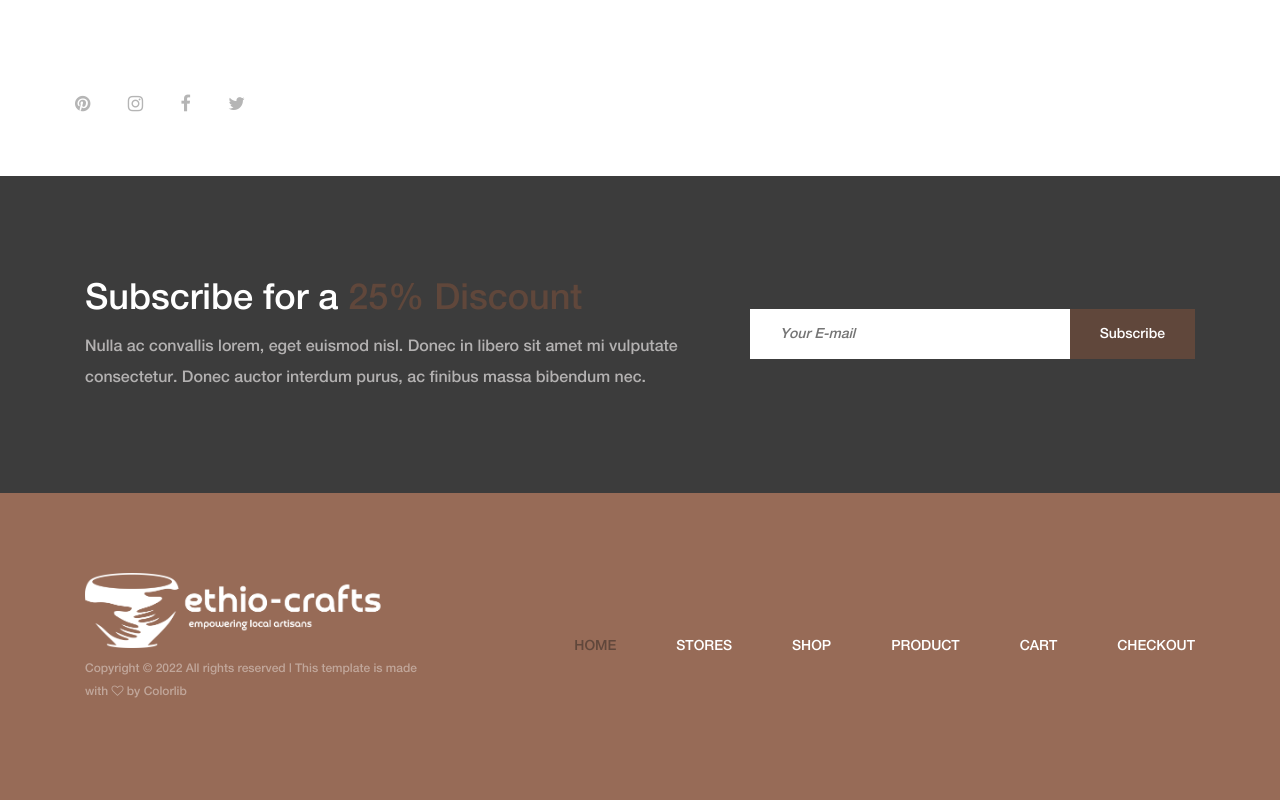
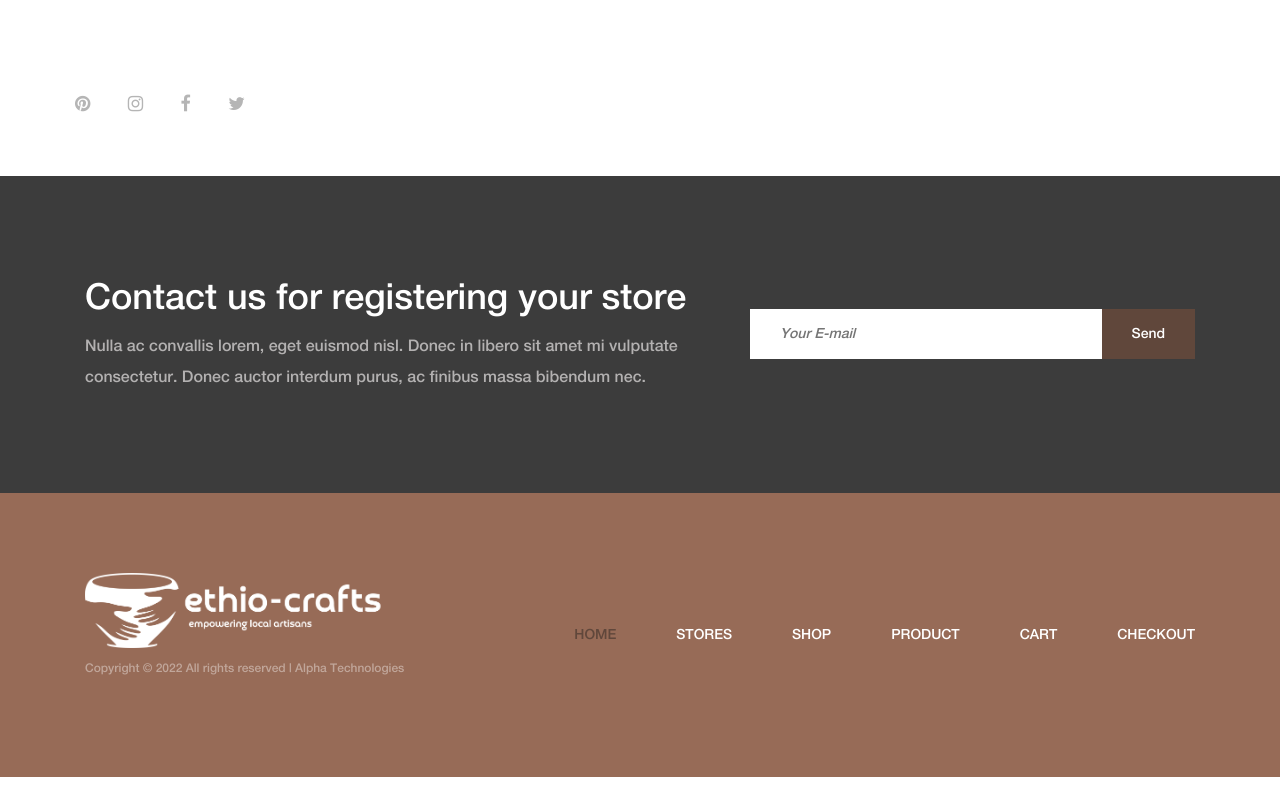
Before and after one commit to Alpha-Techologies/ethio-crafts, a plain HTML site: page cart.html in a window 1280 px wide. Shown: the part 988-1788 px from the top of the page. After the commit the page ends 1765 px from the top, so only its background shows below. Drawn offline with Linux system fonts and the light colour scheme.

Commit message:
fixed footer

```diff
--- a/cart.html
+++ b/cart.html
@@ -9,7 +9,7 @@
     <!-- The above 4 meta tags *must* come first in the head; any other head content must come *after* these tags -->
 
     <!-- Title  -->
-    <title>Amado - Furniture Ecommerce Template | Cart</title>
+    <title>Ethio-Crafts | Cart</title>
 
     <!-- Favicon  -->
     <link rel="icon" href="img/core-img/icon.png">
@@ -210,7 +210,7 @@
                 <!-- Newsletter Text -->
                 <div class="col-12 col-lg-6 col-xl-7">
                     <div class="newsletter-text mb-100">
-                        <h2>Subscribe for a <span>25% Discount</span></h2>
+                        <h2>Contact us for registering your store</h2>
                         <p>Nulla ac convallis lorem, eget euismod nisl. Donec in libero sit amet mi vulputate consectetur. Donec auctor interdum purus, ac finibus massa bibendum nec.</p>
                     </div>
                 </div>
@@ -219,7 +219,7 @@
                     <div class="newsletter-form mb-100">
                         <form action="#" method="post">
                             <input type="email" name="email" class="nl-email" placeholder="Your E-mail">
-                            <input type="submit" value="Subscribe">
+                            <input type="submit" value="Send">
                         </form>
                     </div>
                 </div>
@@ -245,8 +245,7 @@
                             Copyright &copy;
                             <script>
                                 document.write(new Date().getFullYear());
-                            </script> All rights reserved | This template is made with <i class="fa fa-heart-o" aria-hidden="true"></i> by <a href="https://colorlib.com" target="_blank">Colorlib</a>
-                            <!-- Link back to Colorlib can't be removed. Template is licensed under CC BY 3.0. -->
+                            </script> All rights reserved | Alpha Technologies
                         </p>
                     </div>
                 </div>
--- a/scss/_theme_color.scss
+++ b/scss/_theme_color.scss
@@ -26,4 +26,4 @@ $hover-color: #C1865D;
 $footer-color: #2d2d2d;
 
 // Secondary Color
-$secondary-color: #3c3c3c;
+$secondary-color: #79442c;
```
Also changed, not shown: checkout.html (+4 -5 lines), index.html (+2 -2 lines), product-details.html (+4 -5 lines), product-details2.html (+4 -5 lines), product-details3.html (+4 -5 lines), shop.html (+5 -5 lines), storedetail.html (+4 -5 lines), stores.html (+5 -5 lines), css/core-style.css.
